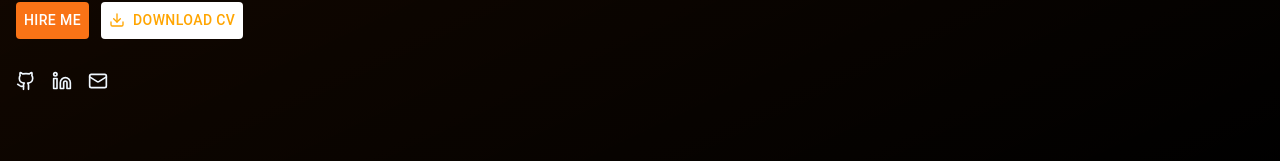
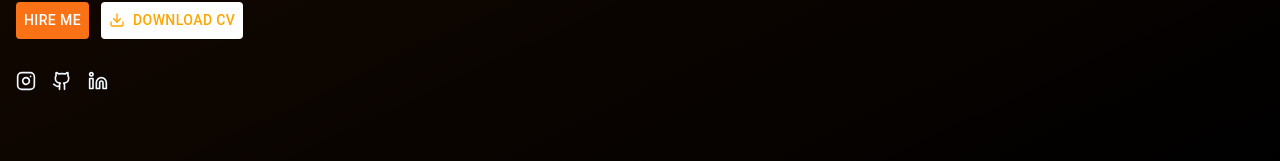
Before and after one commit to SRTENEBROSO00/mi-portafolio, a React (Vite) app: page / in a window 1280 px wide. Shown: the part 462-623 px from the top of the page. Built offline with nearby package versions, Linux system fonts and the light colour scheme.

Commit message:
Implement code changes to enhance functionality and improve performance

```diff
--- a/src/components/Footer.tsx
+++ b/src/components/Footer.tsx
@@ -30,7 +30,7 @@ function Footer() {
           </div>
         </div>
         <div>
-          <p className='text-center pt-5 p-16 border-t border-t-gray-900'> &copy; 2025 Cristian Castro. All right reserved  </p>
+          <p className='text-center pt-5 p-16 border-t border-t-gray-900'> &copy; 2025 Cristian Castro. All rights reserved  </p>
         </div>
       </div>
     </div>
--- a/src/components/section/Contact_section.tsx
+++ b/src/components/section/Contact_section.tsx
@@ -27,7 +27,7 @@ function Contact_section() {
                   <Mail className="h-5 w-5 text-orange-500 bg-orange-500/10 rounded-full " />
                   <div>
                     <h3 className='text-gray-400 text-opacity-70'>Email</h3>
-                    <p>kristian@gmail.com</p>
+                    <p>castroangelescristian@gmail.com</p>
                   </div>
                 </div>
 
--- a/src/components/section/PortafolioHero.tsx
+++ b/src/components/section/PortafolioHero.tsx
@@ -1,7 +1,8 @@
 import React from 'react'
 import { Button } from '@mui/material'
-import { Github, Linkedin, Mail, Download } from 'lucide-react'
+import { Github, Linkedin, Download, Instagram } from 'lucide-react'
 import doingImg from '../../assets/doing.png'
+import CV_Cristian from '../../../public/CV_CristianCastro.pdf';
 
 function PortafolioHero() {
   return (
@@ -31,24 +32,25 @@ function PortafolioHero() {
                   </Button>
                 </a>
 
-                <a href="/documentos/CV_CristianCastro.pdf" download>
+                <a href="/documents/CV_CristianCastro.pdf" download=''>
                   <Button sx={{ backgroundColor: 'white', border: 'orange', color: 'orange', '&:hover': { backgroundColor: '#F97316', 'color': 'white' } }}>
                     <Download className="mr-2 h-4 w-4" /> Download CV
                   </Button>
 
-                </a>
+               </a>
 
               </div>
               <div className="flex items-center gap-4 pt-2">
-                <a href="#" className="text-muted-foreground hover:text-orange-500 transition-colors">
+              <a href="https://www.instagram.com/dev_crist?igsh=NW1kZ2pxZzE1OG5h" className="text-muted-foreground hover:text-orange-500 transition-colors">
+                  <Instagram className="h-5 w-5" />
+                </a>
+                <a href="https://github.com/SRTENEBROSO00" className="text-muted-foreground hover:text-orange-500 transition-colors">
                   <Github className="h-5 w-5" />
                 </a>
                 <a href="#" className="text-muted-foreground hover:text-orange-500 transition-colors">
                   <Linkedin className="h-5 w-5" />
                 </a>
-                <a href="#" className="text-muted-foreground hover:text-orange-500 transition-colors">
-                  <Mail className="h-5 w-5" />
-                </a>
+
               </div>
             </div>
             <div>
```
Also changed, not shown: 1 other file (tests, documents, lock files or other folders).
